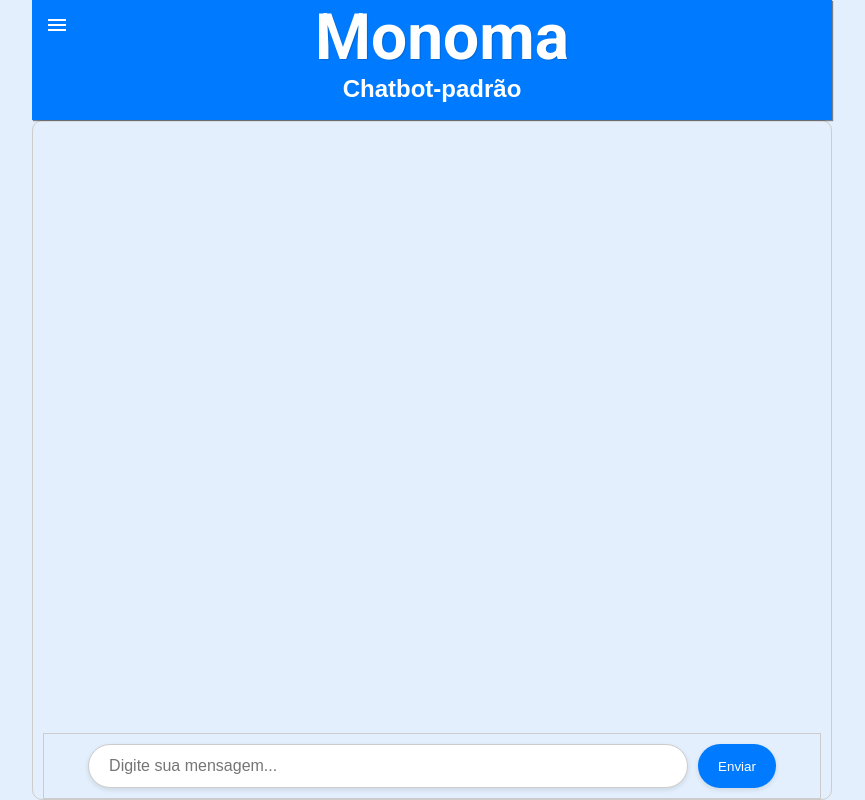
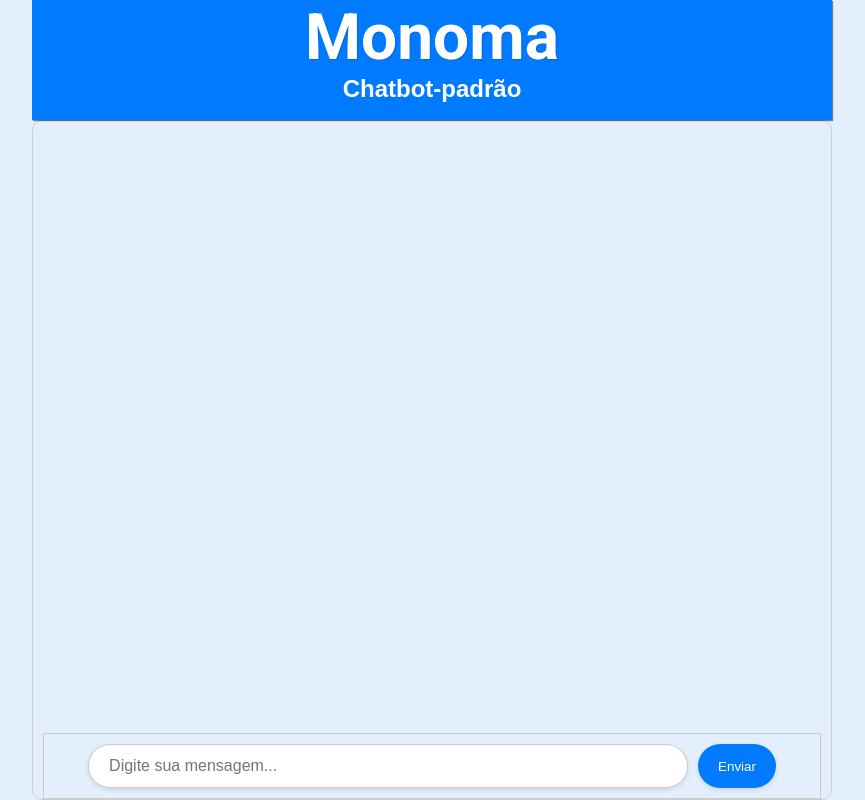
Before and after one commit to kauevdev/monoma, a plain HTML site: page index.html in a window 1280 px wide. Shown: the whole page, without its empty margins (208-1073 px from the left). Drawn offline with nearby package versions, Linux system fonts and the light colour scheme.

Commit message:
retirei menu

```diff
--- a/index.html
+++ b/index.html
@@ -11,7 +11,7 @@
 </head>
 <body>
   <header>
-    <span id="burguer" class="material-symbols-outlined" onclick="clickMenu()">menu</span>
+    <!-- <span id="burguer" class="material-symbols-outlined" onclick="clickMenu()">menu</span>
     <div id="menu-container">
           <menu id="itens">
             <ul>
@@ -19,7 +19,7 @@
               <li><a href="index.html" target="_self">Monoma Padrão</a></li>
           </ul>
           </menu>
-        </div>
+        </div> -->
     <h1> Monoma </h1>
     <h2>Chatbot-padrão</h2>
   </header>
--- a/monoma.css
+++ b/monoma.css
@@ -43,7 +43,7 @@ header {
   right: 0;
   z-index: 1000;
 }
-
+/*
 header span {
   float: left;
   color: white;
@@ -100,7 +100,7 @@ header menu > ul > li > a:hover {
   font-weight: bold;
   border: 2px solid black;
   width: 101%;
-}
+} */
 
 
 header  h1 {
```
Also changed, not shown: pags/monoma-prog.html (+2 -2 lines).
